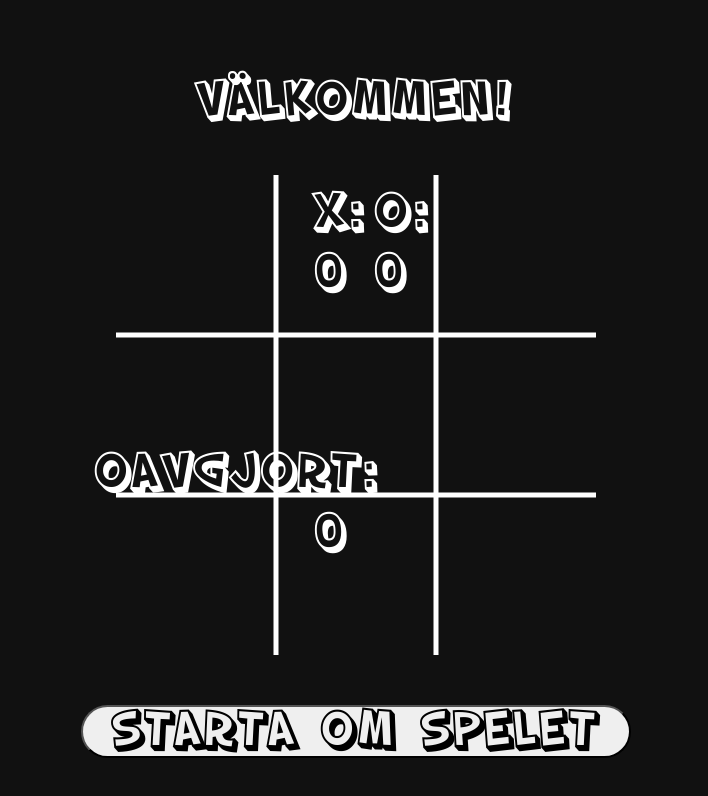
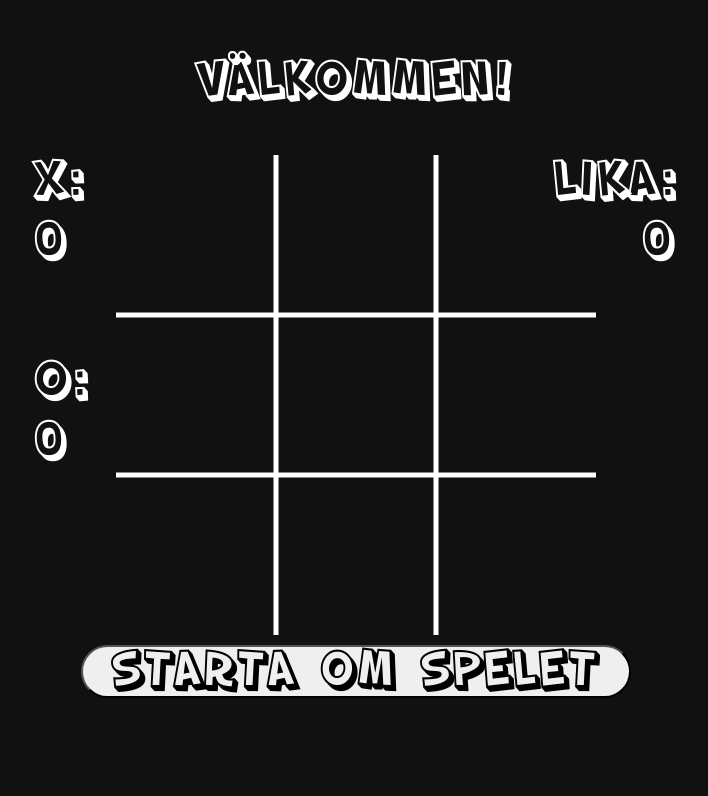
Before and after one commit to erkyy/Tic-Tac-Toe, a plain HTML site: page index.html in a window 1280 px wide. Shown: the whole page, without its empty margins (284-992 px from the left). Drawn offline with Linux system fonts and the light colour scheme.

Commit message:
fifth commit. final changes

```diff
--- a/index.html
+++ b/index.html
@@ -14,15 +14,6 @@
                 letter-spacing: .5px;
             }
 
-            .gap-20 {
-                width: 100%;
-                height: 20px;
-            }
-            .gap-40 {
-                width: 100%;
-                height: 40px;
-            }
-
             .btn {
                 font-family: "CF";
                 font-size: 50px;
@@ -31,54 +22,50 @@
                 width: 550px;
             }
 
+            .container {
+                position:absolute;
+                width: 50%;
+                margin-left: auto;
+                margin-right: auto;
+                left: 0;
+                right: 0;
+            }
+
             .xTitle {
-                position: absolute;
-                top: 140px;
-                left: 600px;
-                width: 20px;
-                height: 100px;
+                position:absolute;
+                left:0px;
+                top:100px;
             }
 
             .xCount {
-                position: absolute;
-                top: 200px;
-                left: 600px;
-                width: 20px;
-                height: 100px;
+                position:absolute;
+                left:0px;
+                top:160px;
             }
 
             .oTitle {
-                position: absolute;
-                top: 140px;
-                right: 600px;
-                width: 20px;
-                height: 100px;
+                position:absolute;
+                left:0px;
+                top:300px;
             }
 
-
-
             .oCount {
-                position: absolute;
-                top: 200px;
-                right: 600px;
-                width: 20px;
-                height: 100px;
+                position:absolute;
+                left:0px;
+                top:360px;
             }
 
             .draw {
-                position: absolute;
-                top: 400px;
-                left: 380px;
-                width: 20px;
-                height: 100px;
+                position:absolute;
+                right:0px;
+                top:100px;
             }
 
             .drawCount {
-                position: absolute;
-                top: 460px;
-                left: 600px;
-                width: 20px;
-                height: 100px;
+                position:absolute;
+                right:0px;
+                top:160px;
+
             }
 
             /* Importerar custom font. */
@@ -92,24 +79,27 @@
     </head>
 
     <body>
+        <div class ="container">
 
-        <div class="gap-20"></div> <!-- Skapar 20px tomrum. -->
+            <center>
 
-        <p class="xTitle">X:</p>
-        <p class="xCount" id="xCnt">0 </p>
-        <p class="oTitle">O:</p>
-        <p class="oCount" id="oCnt">0</p>
-        <p class="draw"> oavgjort: </p>
-        <p class="drawCount" id="drawCnt">0</p>
-        <center>
+                <p id="message"> Välkommen! </p>
 
-            <p id="message"> Välkommen! </p>
+                <canvas id="ttt"> </canvas> <br>
 
-            <canvas id="ttt"> </canvas>
-            <div class="gap-40"></div> <!-- Skapar 20px tomrum. -->
-            <button class="btn" onclick="restartGame()">Starta om spelet</button>
+                <button class="btn" onclick="restartGame()">Starta om spelet</button>
 
-        </center>
+            <p class="xTitle">X:</p>
+            <p class="xCount" id="xCnt">0 </p>
+            <p class="oTitle">O:</p>
+            <p class="oCount" id="oCnt">0</p>
+            <p class="draw"> lika: </p>
+            <p class="drawCount" id="drawCnt">0</p>
+
+            </center>
+        </div>
+
+
 
         <script src="ttt.js"></script>
 
--- a/ttt.js
+++ b/ttt.js
@@ -55,7 +55,7 @@ canvas.addEventListener('mousemove', function (e) {
     getCellByCoords(x, y);
 });
 
-//Användaren klickar! play() dras igång
+//Användaren klickar. play() dras igång
 canvas.addEventListener('click', function (e) {
     play(getCellByCoords(mouse.x, mouse.y));
 })
@@ -73,7 +73,7 @@ function play(cell) {
 
     //Testar så att inte map i index [cell] är tomt
     if (map[cell] != BLANK) {
-        msg.textContent = 'Position upptagen.';
+        msg.textContent = 'Denna ruta är upptagen.';
         return;
     }
 
@@ -102,7 +102,7 @@ function play(cell) {
     } else if(map.indexOf(BLANK) == -1) {
         //Om lika och ingen har vunnit.
         gameOver = true;
-        msg.textContent = 'Lika!'
+        msg.textContent = 'Oavgjort!'
         var currentWins = parseInt(drawCt.textContent, 10);
             var winsNow = currentWins + 1;
             drawCt.textContent = '' + winsNow;
```
